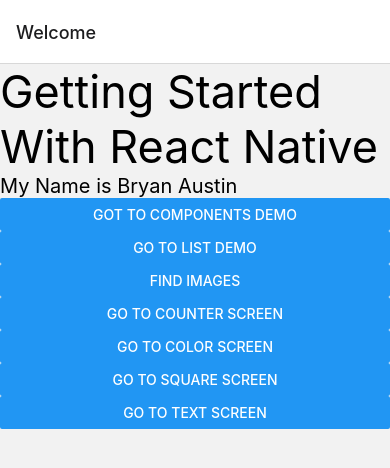
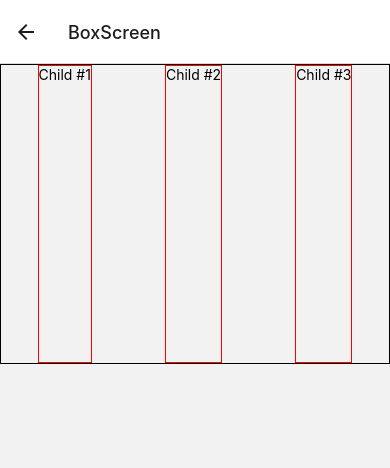
Before and after one commit to Austinove/Test-App, a React Native app: screen /BoxScreen in a window 390 px wide. Shown: the top 468 px of the page. Built offline with nearby package versions, Linux system fonts and the light colour scheme.

Commit message:
screen layouts

```diff
--- a/App.js
+++ b/App.js
@@ -10,6 +10,7 @@
 import ColorScreen from './src/screens/ColorScreen';
 import SquareScreen from './src/screens/SquareScreen';
 import TextScreen from './src/screens/TextScreen';
+import BoxScreen from './src/screens/BoxScreen';
 const Stack = createNativeStackNavigator();
 export default function App() {
   return (
@@ -26,6 +27,7 @@
         <Stack.Screen name="ColorScreen" component={ColorScreen} />
         <Stack.Screen name="SquareScreen" component={SquareScreen} />
         <Stack.Screen name="TextScreen" component={TextScreen} />
+        <Stack.Screen name="BoxScreen" component={BoxScreen}/>
       </Stack.Navigator>
   </NavigationContainer>
   );
--- /dev/null
+++ b/src/screens/BoxScreen.js
@@ -0,0 +1,29 @@
+import React, {useState} from 'react';
+import {Text, View, StyleSheet} from 'react-native';
+
+const BoxScreen = () => {
+  return (
+    <View style={styles.viewStyle}>
+      <Text style={styles.textStyle}>Child #1</Text>
+      <Text style={styles.textStyle}>Child #2</Text>
+      <Text style={styles.textStyle}>Child #3</Text>
+    </View>
+  );
+};
+
+const styles = StyleSheet.create({
+  viewStyle: {
+    borderWidth: 1,
+    borderColor: 'black',
+    // alignItems: 'flex-start',
+    flexDirection: 'row',
+    justifyContent: 'space-around',
+    height: 300,
+  },
+  textStyle: {
+    borderWidth: 1,
+    borderColor: 'red',
+  },
+});
+
+export default BoxScreen;
--- a/src/screens/ComponentsScreen.js
+++ b/src/screens/ComponentsScreen.js
@@ -41,6 +41,10 @@
         onPress={() => navigation.navigate('TextScreen')}
         title="Go to Text Screen"
       />
+      <Button
+        onPress={() => navigation.navigate('BoxScreen')}
+        title="Got to Box Screen"
+      />
     </View>
   );
 };
```
